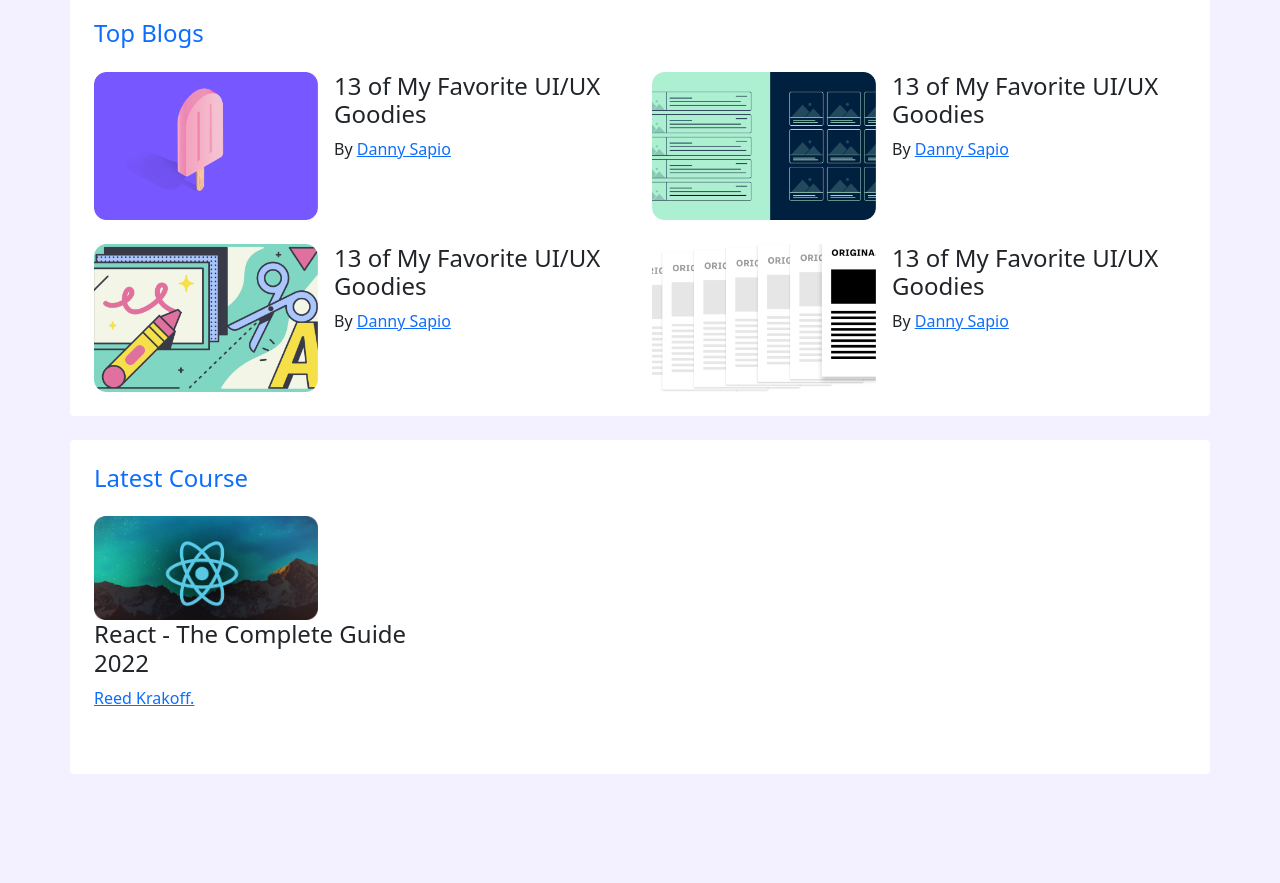
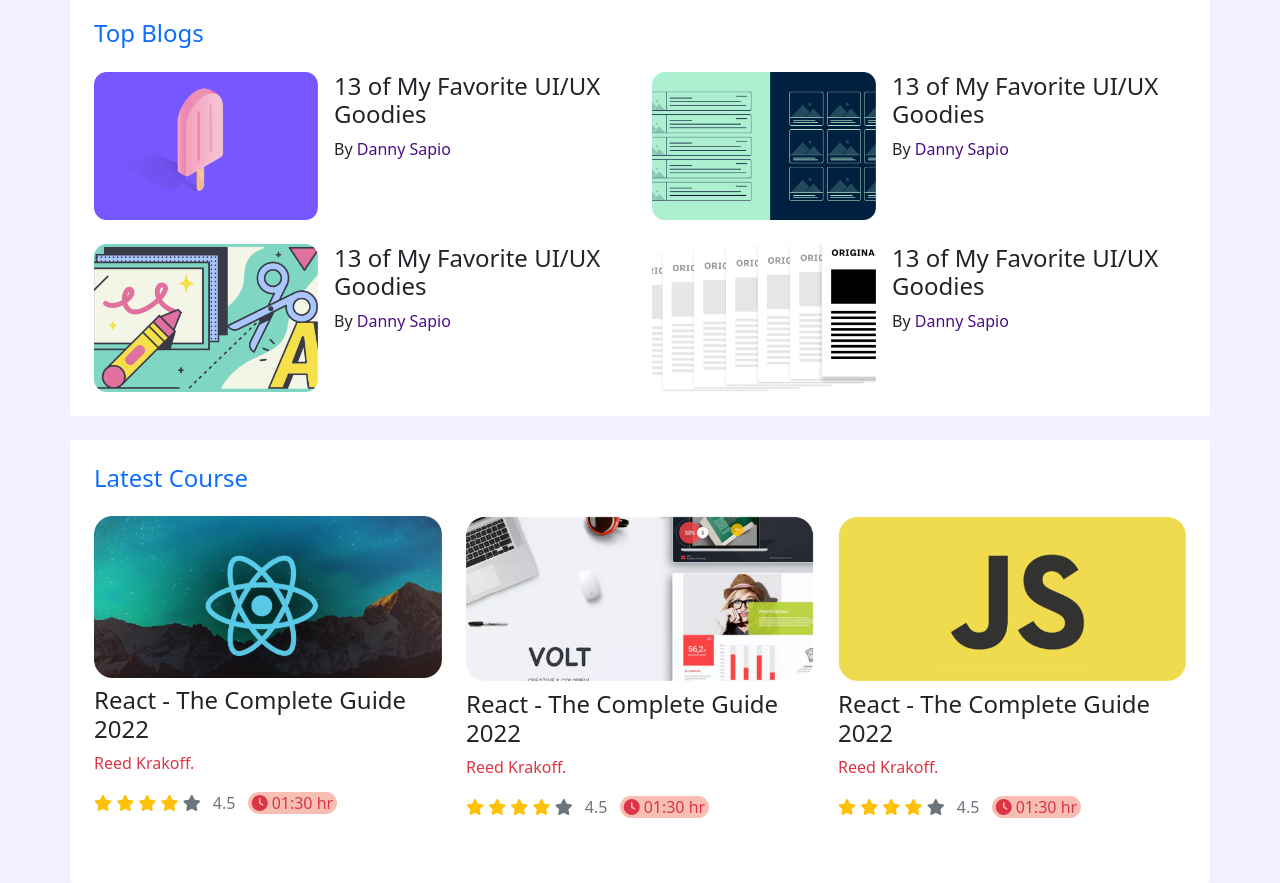
Before and after one commit to Mejbah-ul-haque/bootstrap, a plain HTML site: page index.html in a window 1280 px wide. Shown: the part 518-1401 px from the top of the page. Before the commit the page ends 1292 px from the top, so only its background shows below. Drawn offline with nearby package versions, Linux system fonts and the light colour scheme.

Commit message:
Complete

```diff
--- a/index.html
+++ b/index.html
@@ -12,8 +12,16 @@
       integrity="sha384-EVSTQN3/azprG1Anm3QDgpJLIm9Nao0Yz1ztcQTwFspd3yD65VohhpuuCOmLASjC"
       crossorigin="anonymous"
     />
+    <!-- Font Awesome -->
+    <script src="https://kit.fontawesome.com/4001d94eef.js" crossorigin="anonymous"></script>
+    <style>
+      a{
+        text-decoration: none;
+        color:rgb(76, 14, 134);
+      }
+    </style>
   </head>
-  <body style="background-color: #f3f1ff">
+  <body style="background-color: #f3f1ff; ">
     <h1 class="text-center my-5">Bootstrap Website</h1>
     <header style="background-color: #562eff">
       <div class="container">
@@ -218,12 +226,74 @@
           <div class="row g-4">
               <div class="col-12 col-sm-12 col-md-6 col-lg-4 col-xl-4 co-xxl-4">
                 <div>
-                    <img src="images/courses/course-1.png" width="224" height="104" alt="">
+                    <img src="images/courses/course-1.png" width="100%" alt="">
                 </div>
                 <div>
-                  <h4>React - The Complete Guide 2022</h4>
-                  <p><a href="">Reed Krakoff.</a></p>
-                  <p></p>
+                  <h4 class="mt-2">React - The Complete Guide 2022</h4>
+                  <p><a href="" class="text-danger">Reed Krakoff.</a></p>
+                  <p>
+                    <ul class="ps-0" style="list-style: none; ">
+                      <li>
+                        <i class="fas fa-star text-warning"></i>
+                        <i class="fas fa-star text-warning"></i>
+                        <i class="fas fa-star text-warning"></i>
+                        <i class="fas fa-star text-warning"></i>
+                        <i class="fas fa-star text-muted"></i>
+                        <span class="mx-2 text-secondary">4.5</span>
+                        <span style="background-color:#ed6c4f6e ;" class="rounded-pill text-danger px-1">
+                          <i class="fas fa-clock pe-1"></i>01:30 hr
+                        </span>
+                      </li>
+                    </ul>
+                  </p>
+                </div>
+              </div>
+              <div class="col-12 col-sm-12 col-md-6 col-lg-4 col-xl-4 co-xxl-4">
+                <div>
+                    <img src="images/courses/course-2.png" width="100%" alt="">
+                </div>
+                <div>
+                  <h4 class="mt-2">React - The Complete Guide 2022</h4>
+                  <p><a href="" class="text-danger">Reed Krakoff.</a></p>
+                  <p>
+                    <ul class="ps-0" style="list-style: none; ">
+                      <li>
+                        <i class="fas fa-star text-warning"></i>
+                        <i class="fas fa-star text-warning"></i>
+                        <i class="fas fa-star text-warning"></i>
+                        <i class="fas fa-star text-warning"></i>
+                        <i class="fas fa-star text-muted"></i>
+                        <span class="mx-2 text-secondary">4.5</span>
+                        <span style="background-color:#ed6c4f6e ;" class="rounded-pill text-danger px-1">
+                          <i class="fas fa-clock pe-1"></i>01:30 hr
+                        </span>
+                      </li>
+                    </ul>
+                  </p>
+                </div>
+              </div>
+              <div class="col-12 col-sm-12 col-md-6 col-lg-4 col-xl-4 co-xxl-4">
+                <div>
+                    <img src="images/courses/course-3.png" width="100%" alt="">
+                </div>
+                <div>
+                  <h4 class="mt-2">React - The Complete Guide 2022</h4>
+                  <p><a href="" class="text-danger">Reed Krakoff.</a></p>
+                  <p>
+                    <ul class="ps-0" style="list-style: none; ">
+                      <li>
+                        <i class="fas fa-star text-warning"></i>
+                        <i class="fas fa-star text-warning"></i>
+                        <i class="fas fa-star text-warning"></i>
+                        <i class="fas fa-star text-warning"></i>
+                        <i class="fas fa-star text-muted"></i>
+                        <span class="mx-2 text-secondary">4.5</span>
+                        <span style="background-color:#ed6c4f6e ;" class="rounded-pill text-danger px-1">
+                          <i class="fas fa-clock pe-1"></i>01:30 hr
+                        </span>
+                      </li>
+                    </ul>
+                  </p>
                 </div>
               </div>
         </div>
```
